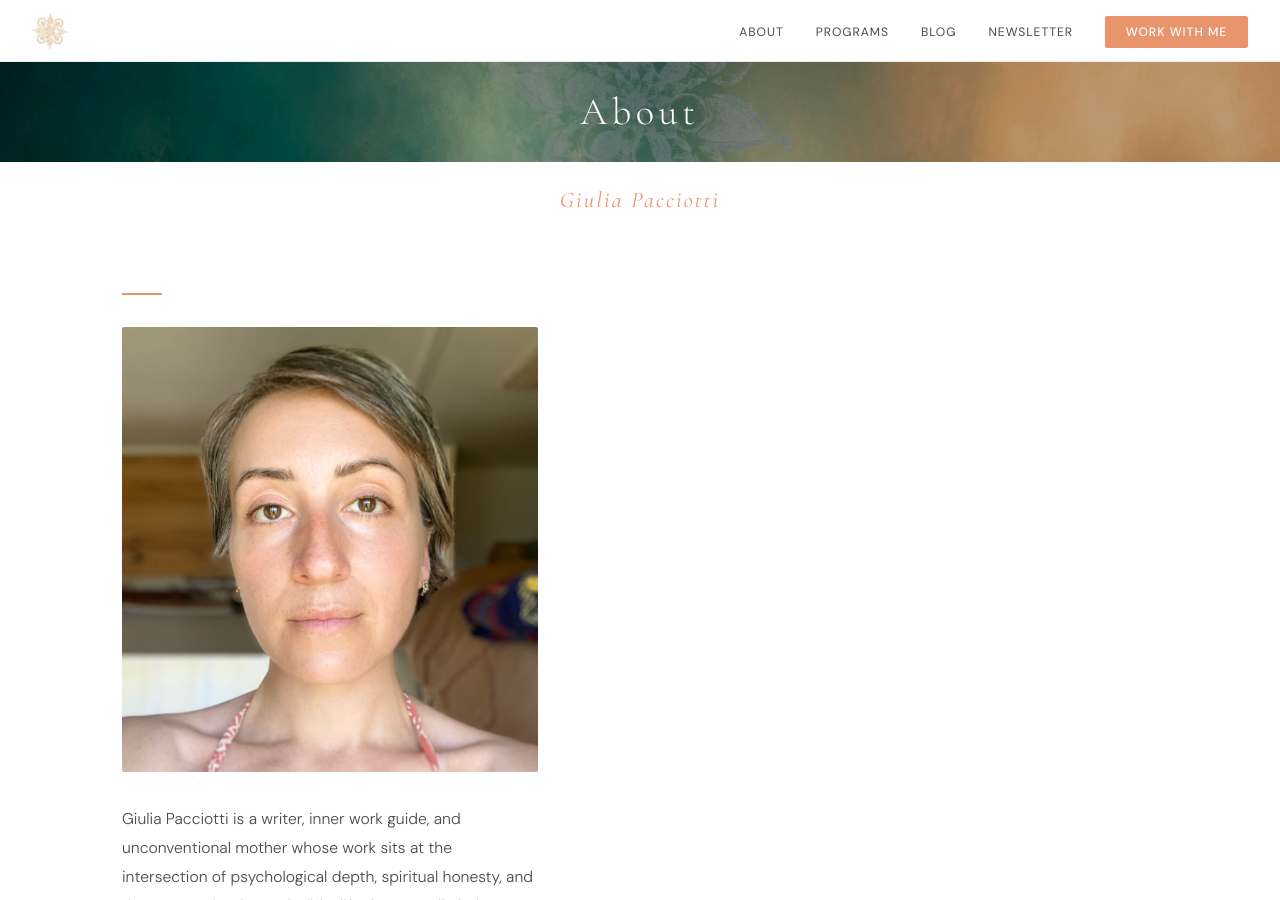
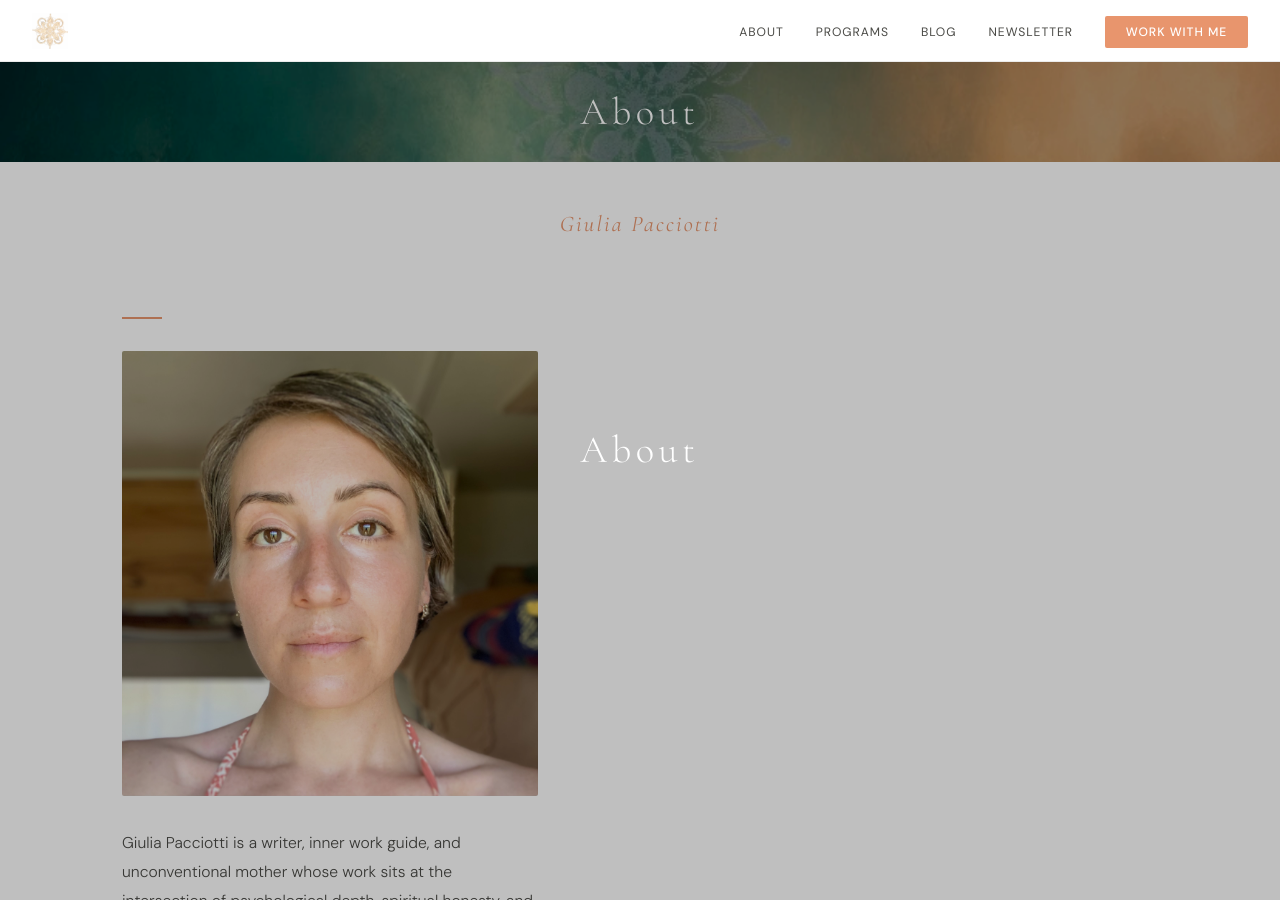
Before and after one commit to Blubell26/giuliapacciotti.com, a Jekyll site: the page built from about.md, in a window 1280 px wide and 900 px high. Built offline with Jekyll 4.4.1, drawn with Linux system fonts in a browser that asks for light colours.

Commit message:
Update about.html

```diff
--- a/_layouts/about.html
+++ b/_layouts/about.html
@@ -71,7 +71,14 @@
   </div>
 </div>
 <div style="text-align:center;padding:1.5rem 2rem 0;">
+  <div style="position:absolute;inset:0;background:rgba(0,0,0,0.25);"></div>
+  <div style="position:absolute;inset:0;display:flex;align-items:center;justify-content:center;">
+    <h1 style="font-family:'Cormorant Garamond',serif;font-size:clamp(1.6rem,4vw,2.4rem);font-weight:300;color:white;letter-spacing:0.12em;">About</h1>
+  </div>
+</div>
+<div style="text-align:center;padding:1.5rem 2rem 0;">
   <p style="font-family:'Cormorant Garamond',serif;font-size:clamp(1.1rem,2.5vw,1.4rem);font-weight:400;color:#e8956d;letter-spacing:0.1em;font-style:italic;">Giulia Pacciotti</p>
+</div>
 </div>
 
 <div class="about-wrap">
```
